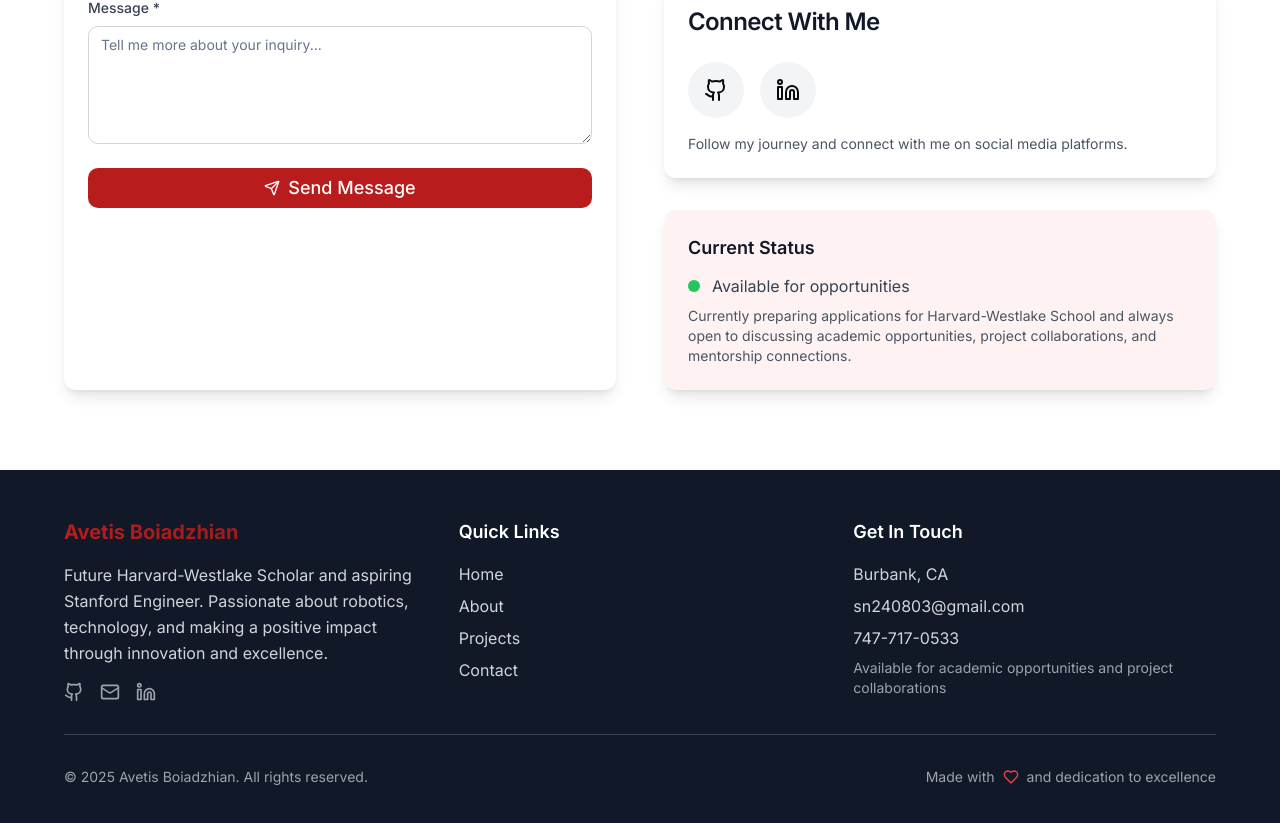
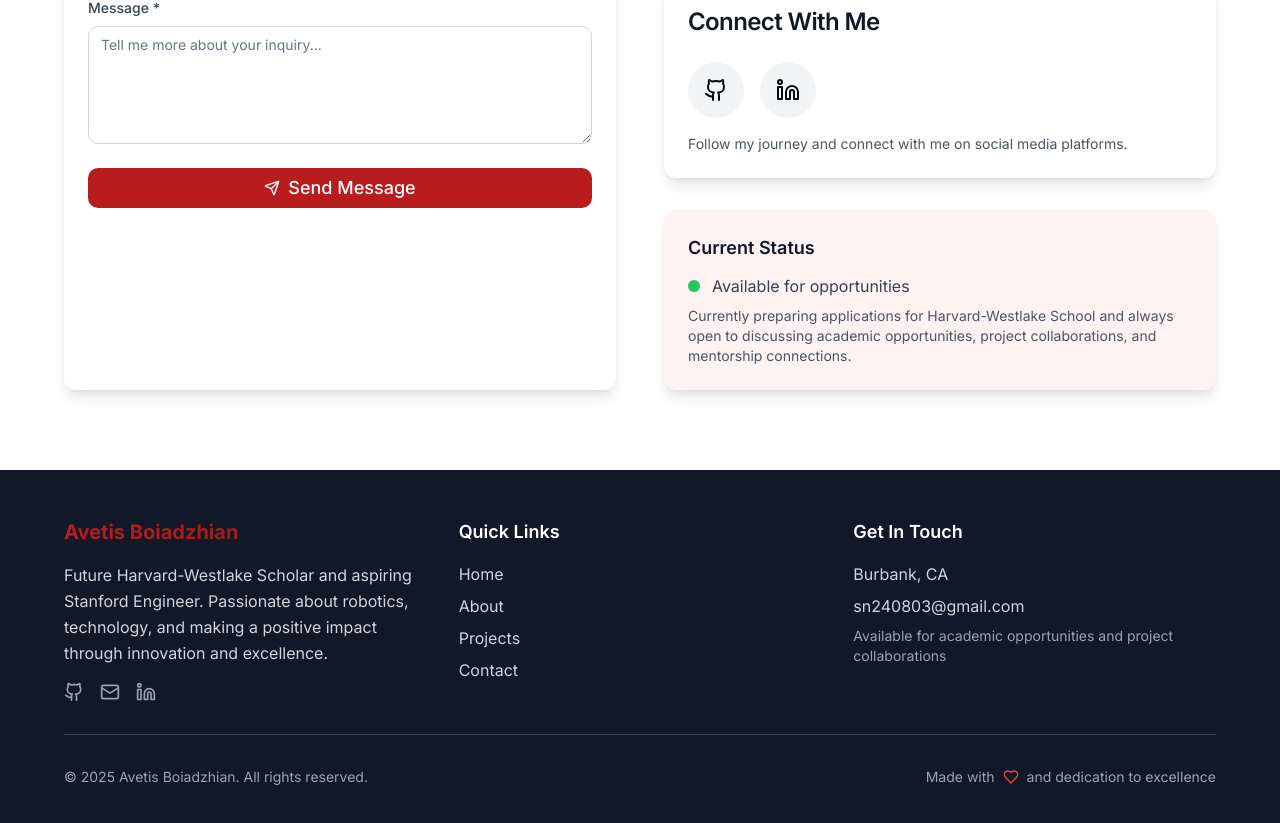
Before and after one commit to Avetiska-2/My-Portfolio, a React (Vite) app: page / in a window 1280 px wide. Shown: the part 7093-7916 px from the top of the page. Built offline with nearby package versions, Linux system fonts and the light colour scheme.

Commit message:
Remove phone number from Footer

```diff
--- a/src/components/layout/Footer.tsx
+++ b/src/components/layout/Footer.tsx
@@ -86,12 +86,7 @@ const Footer = () => {
                 >
                   sn240803@gmail.com
                 </a>
-                <a
-                  href="tel:+17477170533"
-                  className="hover:text-hw-red-400 transition-colors duration-200 block"
-                >
-                  747-717-0533
-                </a>
+                {/* Phone number removed */}
                 <p className="text-sm text-gray-400 mt-4">
                   Available for academic opportunities and project collaborations
                 </p>
```
